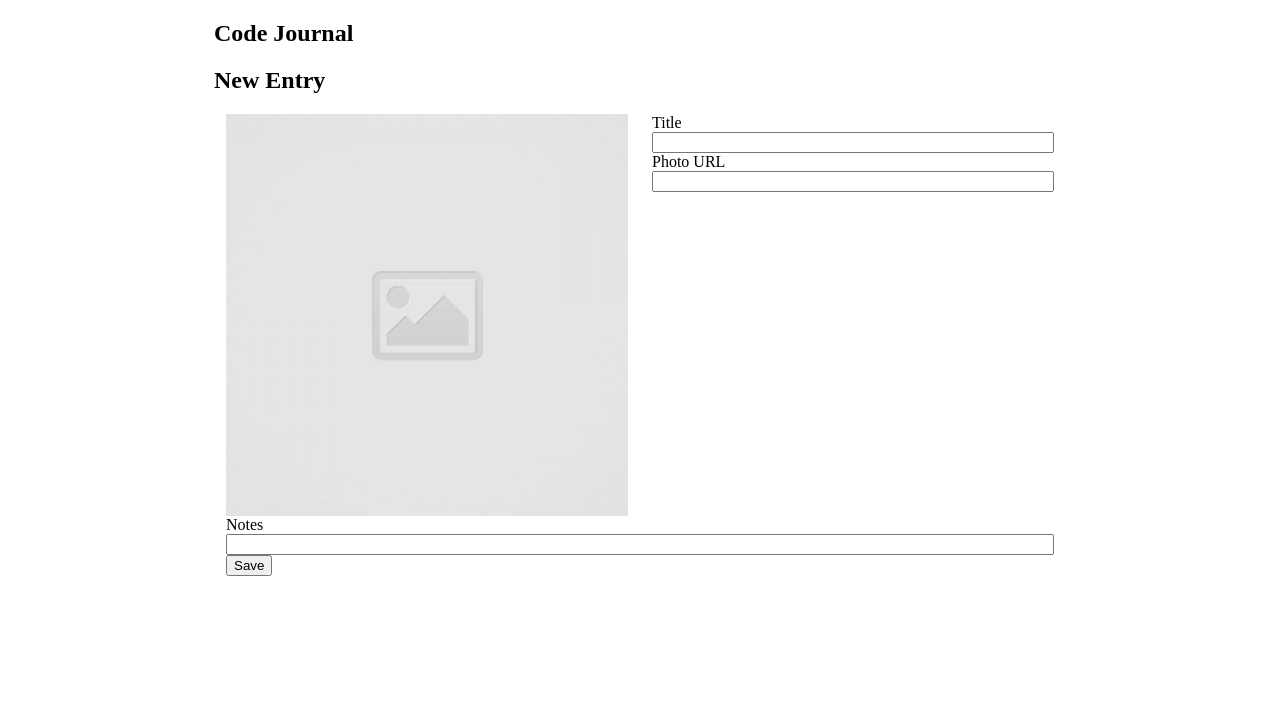
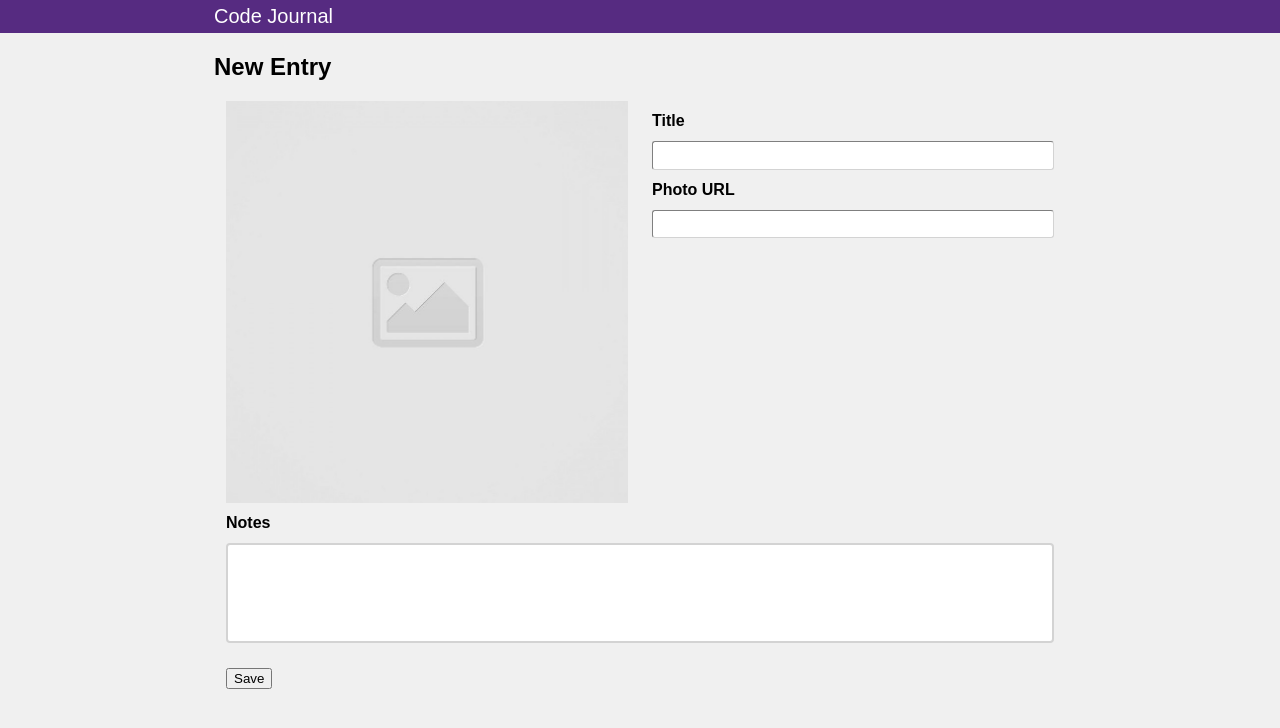
Before and after one commit to tam-n/code-journal, a website: page index.html in a window 1280 px wide. Drawn offline with Linux system fonts and the light colour scheme; a web font is replaced by a local one.

Commit message:
Added styling and edited html form element. #1

```diff
--- a/css/styles.css
+++ b/css/styles.css
@@ -0,0 +1,67 @@
+* {
+  font-family: "Proza Libre", sans-serif;
+}
+
+header {
+  background-color: rgb(86, 43, 129);
+  color: white;
+  font-size: 20px;
+  padding: 5px;
+}
+
+.column-full {
+  line-height: 2.5rem;
+}
+
+label {
+  font-weight: bold;
+}
+
+.button-wrapper {
+  display: flex;
+  justify-content: end;
+  margin: 1rem 0;
+}
+
+.button-wrapper > button {
+  border-radius: 4px;
+  border: none;
+  background-color: rgb(86, 43, 129);
+  color: white;
+  height: 2rem;
+  width: 4rem;
+  font-size: 1rem;
+}
+
+input {
+  border-radius: 3px;
+  border-width: 1px;
+  height: 1.8rem;
+  border-color: lightgray;
+}
+
+#notes {
+  box-sizing: border-box;
+  border-radius: 4px;
+  border-width: 2px;
+  width: 100%;
+  border-color: lightgray;
+  min-height: 100px;
+  resize: none;
+}
+
+#notes:focus {
+  outline: none;
+  border-color: rgb(90, 50, 130);
+  border-width: 2px;
+}
+
+input[type="text"]:focus {
+  outline: none;
+  border-color: rgb(90, 50, 130);
+  border-width: 2px;
+}
+
+body {
+  background-color: rgb(240, 240, 240);
+}
--- a/index.html
+++ b/index.html
@@ -14,12 +14,15 @@
   <link rel="stylesheet" href="css/reset.css">
   <link rel="stylesheet" href="css/layout.css">
   <link rel="stylesheet" href="css/styles.css">
+  <link rel="preconnect" href="https://fonts.googleapis.com">
+  <link rel="preconnect" href="https://fonts.gstatic.com" crossorigin>
+  <link href="https://fonts.googleapis.com/css2?family=Proza+Libre:wght@400;700&display=swap" rel="stylesheet">
 </head>
 <body>
 
   <header>
     <div class="container">
-      <h2>Code Journal</h2>
+      Code Journal
     </div>
   </header>
 
@@ -43,7 +46,7 @@
           </div>
           <div class="column-full">
             <label> Notes
-              <input type="text" name="notes" required/>
+              <textarea id="notes" name="notes" required></textarea>
             </label>
             <button type="submit">Save</button>
           </div>
```
